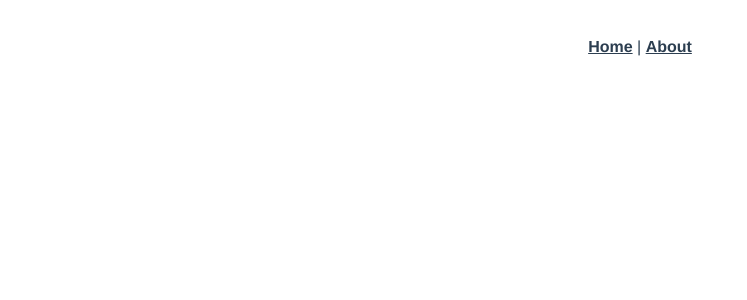
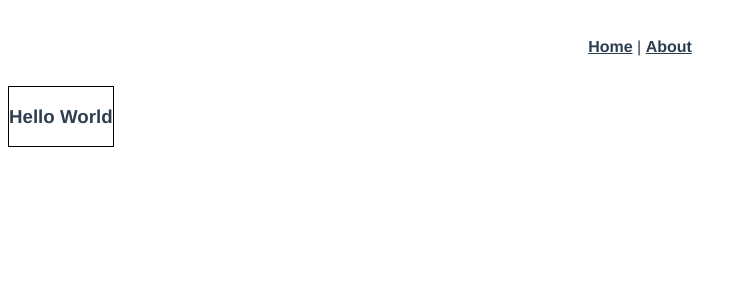
Before and after one commit to nesteiner/scratch, a Vue app: page /test in a window 1280 px wide. Before the commit this address had no page. Shown: the top 300 px of the page, without its empty margins (0-747 px from the left). Built offline with nearby package versions, Linux system fonts and the light colour scheme; the HTML template or start-up script is replaced by a standard one.

Commit message:
column.vue: width: fit-content and height: 100%

```diff
--- a/src/components/Dialog.vue
+++ b/src/components/Dialog.vue
@@ -52,7 +52,7 @@
 </script>
 <style lang="scss" scoped>
  div.overlay {
-   position: absolute;
+   position: fixed;
    top: 0;
    left: 0;
    right: 0;
--- a/src/layouts/Column.vue
+++ b/src/layouts/Column.vue
@@ -36,6 +36,8 @@
 <style lang="scss" scoped>
  div.column {
    display: flex;
+   width: fit-content;
+   height: 100%;
    flex-direction: column;
    justify-content: v-bind(mainAxis);
    align-items: v-bind(crossAxis);
--- a/src/router/index.ts
+++ b/src/router/index.ts
@@ -35,7 +35,13 @@ const routes: Array<RouteRecordRaw> = [
     path: '/table',
     name: 'table',
     component: () => import('@/views/Table.vue')
+  },
+  {
+    path: "/test",
+    name: "test",
+    component: () => import("@/views/TestView.vue")
   }
+
   // {
   //   path: '/pomodoro',
   //   name: 'pomodoro',
--- /dev/null
+++ b/src/views/TestView.vue
@@ -0,0 +1,20 @@
+<template>
+  <div class="testview">
+    <Column class="column">
+      <h3>Hello World</h3>
+    </Column>
+  </div>
+</template>
+
+<script lang="ts" setup>
+import Column from "@/layouts/Column.vue";
+
+</script>
+
+<style lang="scss" scoped>
+div.testview {
+  .column {
+    border: 1px solid black;
+  }
+}
+</style>
```
Also changed, not shown: src/components/tabbar/Tabbar.vue (indentation only).
